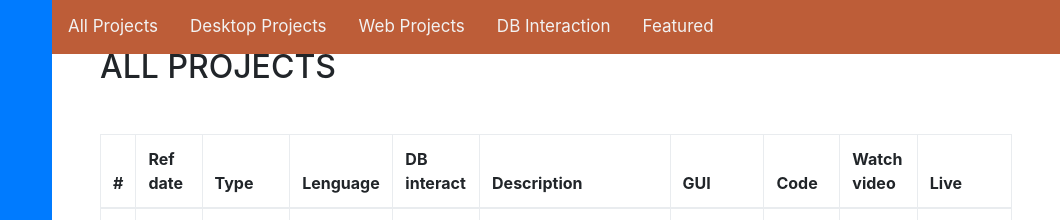
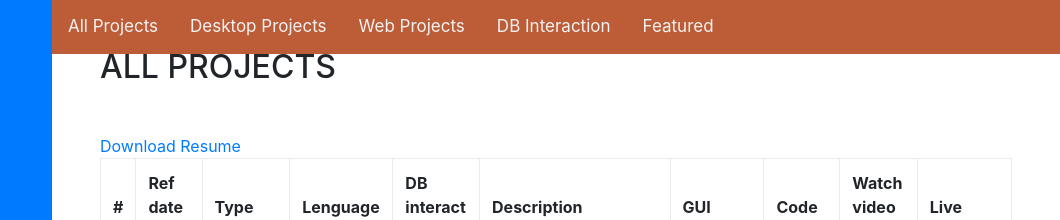
Before and after one commit to JuanF2023/Portfolio, a website with bundled scripts: page portfolio.html in a window 1280 px wide. Shown: the top 220 px of the page, 220-1280 px from the left. Built offline with nearby package versions, Linux system fonts and the light colour scheme; a web font is replaced by a local one.

Commit message:
Update portfolio.html

```diff
--- a/portfolio.html
+++ b/portfolio.html
@@ -148,6 +148,7 @@
       <section class="resume-section p-3 p-lg-5 d-flex flex-column" id="all">
         <div style="overflow-x:auto;">
         <h2 class="mb-5">all projects</h2>
+		<a href="img/proj/IT Resume.pdf" target="_blank">Download Resume</a>
       <table class="table table-bordered">
       <thead>
         <tr>
```
